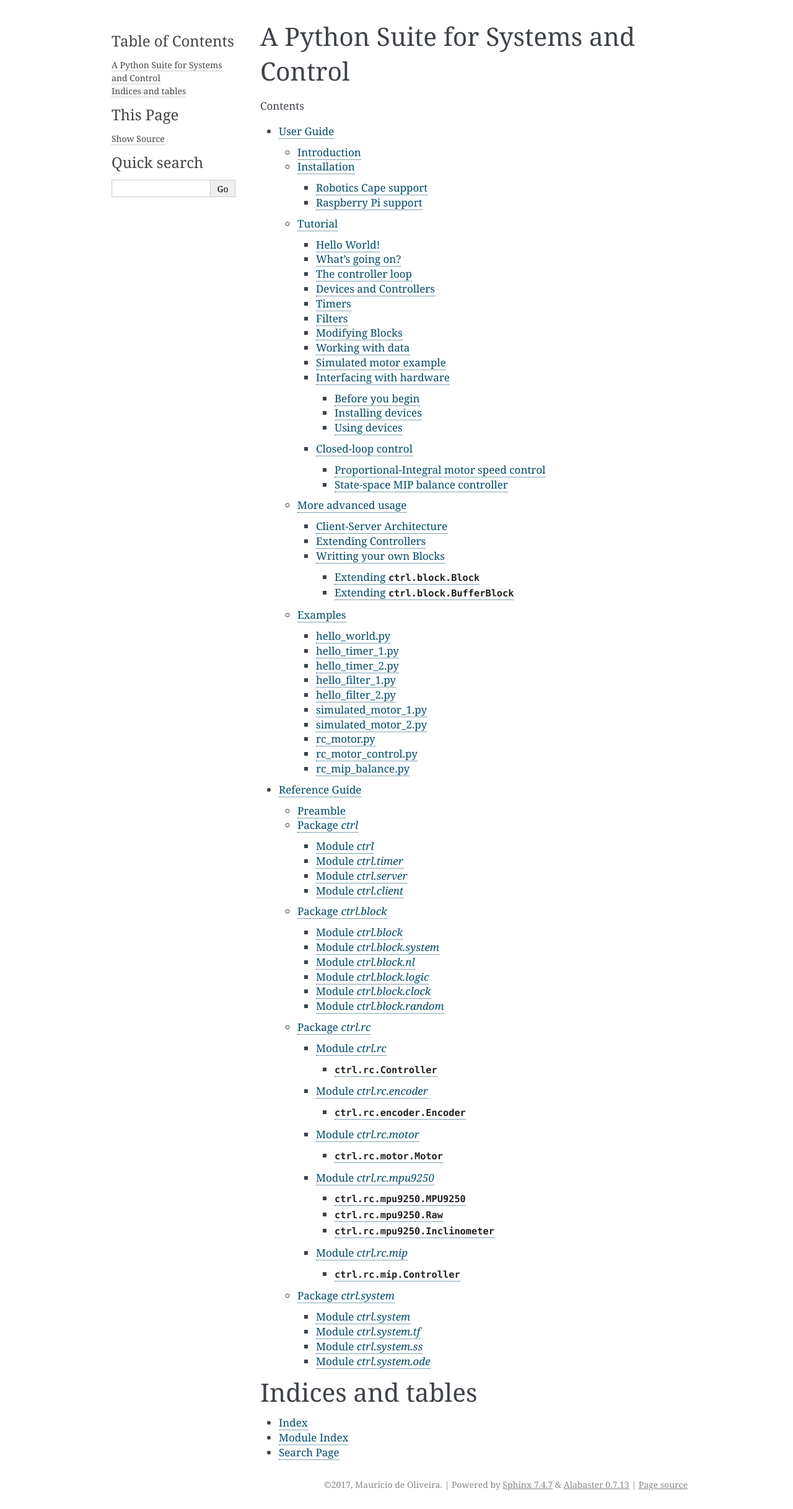
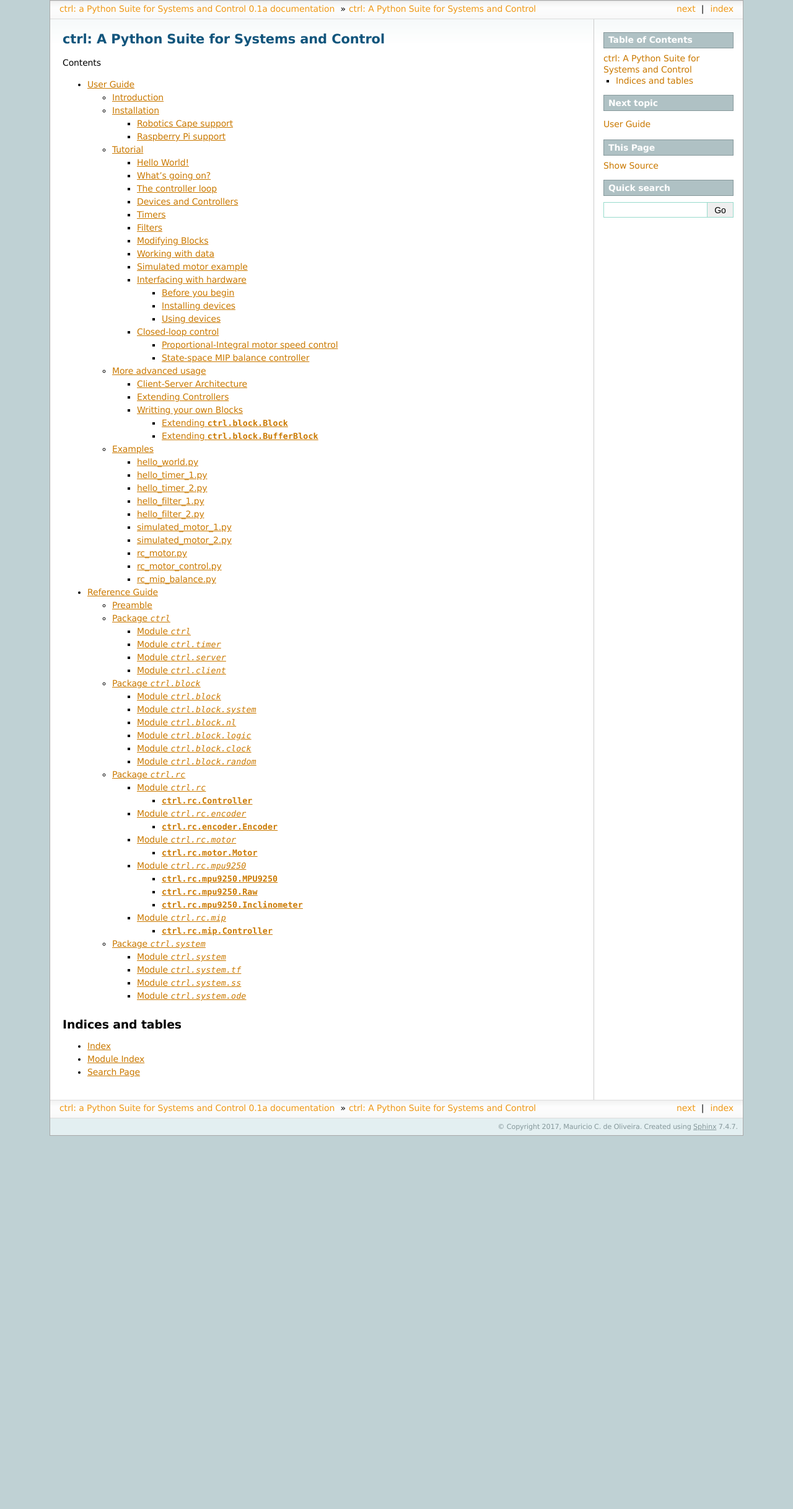
Before and after one commit to mcdeoliveira/pyctrl, a Sphinx documentation site: the page built from doc/index.rst, in a window 1280 px wide. Shown: the whole page at 62% size. Built offline with Sphinx 7.4.7, drawn with Linux system fonts in a browser that asks for light colours; after the commit the page ends 1832 px from its top, so only the background shows below that.

Commit message:
Updating README and links to documentation

```diff
--- a/README.md
+++ b/README.md
@@ -1,2 +1,5 @@
-# beaglebone
-Control software using Beaglebone Black
+# ctrl: a Python Suite for Systems and Control
+
+## Release 0.1a
+
+See [http://guitar.ucsd.edu/ctrl/index.html] for complete documentation.
--- a/doc/conf.py
+++ b/doc/conf.py
@@ -49,8 +49,8 @@ source_suffix = '.rst'
 master_doc = 'index'
 
 # General information about the project.
-project = 'ctrl'
-copyright = '2017, Mauricio de Oliveira'
+project = 'ctrl: a Python Suite for Systems and Control'
+copyright = '2017, Mauricio C. de Oliveira'
 author = 'Mauricio de Oliveira'
 
 # The version info for the project you're documenting, acts as replacement for
@@ -86,7 +86,8 @@ todo_include_todos = False
 # The theme to use for HTML and HTML Help pages.  See the documentation for
 # a list of builtin themes.
 #
-html_theme = 'alabaster'
+#html_theme = 'alabaster'
+html_theme = 'sphinxdoc'
 
 # Theme options are theme-specific and customize the look and feel of a theme
 # further.  For a list of options available for each theme, see the
@@ -133,8 +134,9 @@ latex_elements = {
 # (source start file, target name, title,
 #  author, documentclass [howto, manual, or own class]).
 latex_documents = [
-    (master_doc, 'ctrl.tex', 'ctrl Documentation',
-     'Mauricio de Oliveira', 'manual'),
+    (master_doc, 'ctrl.tex',
+     'ctrl: a Python Suite for Systems and Control',
+     'Mauricio C. de Oliveira', 'manual'),
 ]
 
 
--- a/doc/index.rst
+++ b/doc/index.rst
@@ -3,8 +3,9 @@
    You can adapt this file completely to your liking, but it should at least
    contain the root `toctree` directive.
 
-A Python Suite for Systems and Control
-======================================
+============================================
+ctrl: A Python Suite for Systems and Control
+============================================
 
 .. toctree::
    :maxdepth: 4
```
Also changed, not shown: doc/ctrl.rc.inc (+12 -3 lines), doc/tutorial.inc (+6 -6 lines), 1 other file.
